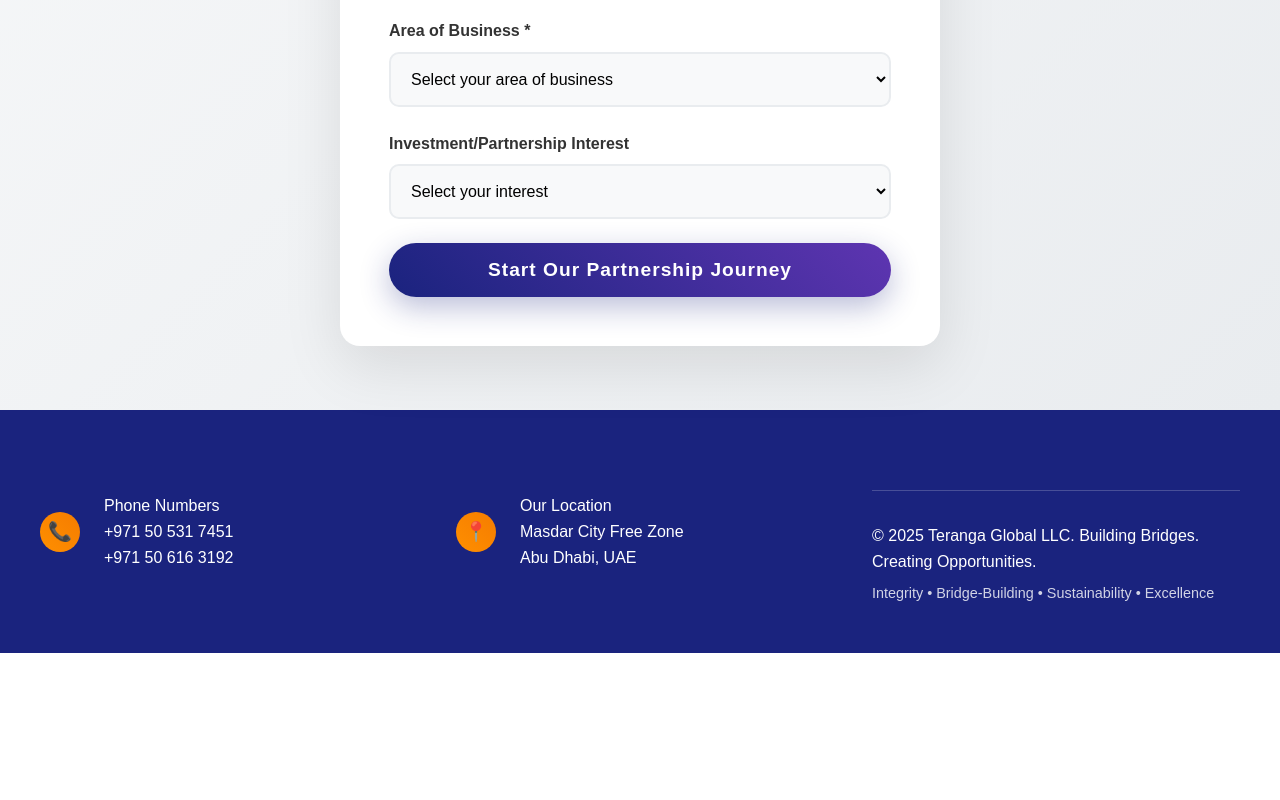
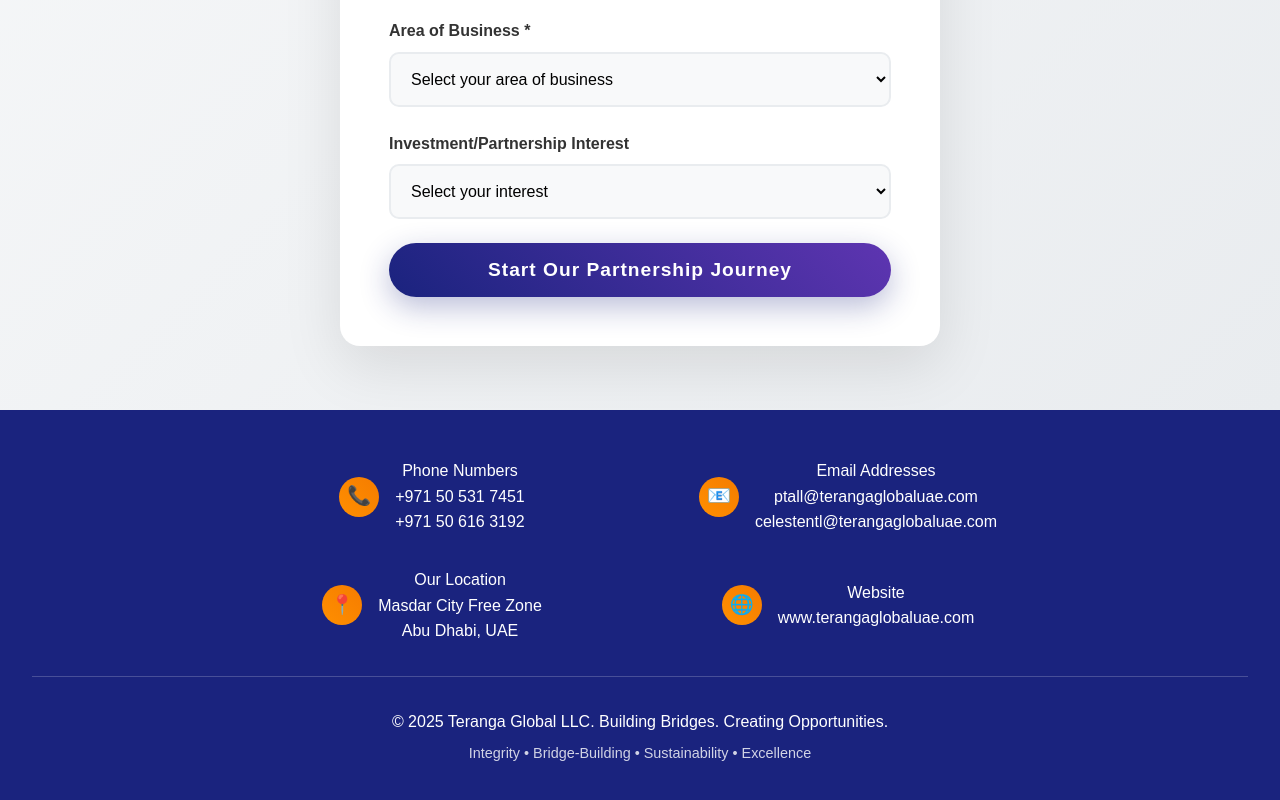
Before and after one commit to Tia-bit/teranga-landing-page, a plain HTML site: page index.html in a window 1280 px wide. Shown: the part 1398-2198 px from the top of the page. Before the commit the page ends 2051 px from the top, so only its background shows below. Drawn offline with Linux system fonts and the light colour scheme.

Commit message:
Update index.html

```diff
--- a/index.html
+++ b/index.html
@@ -251,22 +251,22 @@
             background: #1a237e;
             color: white;
             padding: 3rem 2rem;
-            text-align: left;
+            text-align: center;
         }
 
         .contact-info {
             display: grid;
-            grid-template-columns: repeat(auto-fit, minmax(300px, 1fr));
-            gap: 3rem;
-            max-width: 1200px;
+            grid-template-columns: repeat(auto-fit, minmax(250px, 1fr));
+            gap: 2rem;
+            max-width: 800px;
             margin: 0 auto;
         }
 
         .contact-item {
             display: flex;
             align-items: center;
-            justify-content: flex-start;
-            gap: 1.5rem;
+            justify-content: center;
+            gap: 1rem;
         }
 
         .contact-icon {
@@ -409,8 +409,6 @@
                     <span class="stat-label">GCC-Africa Trade</span>
                 </div>
             </div>
-
-            <a href="#connect" class="cta-button">Connect With Us</a>
         </div>
     </section>
 
@@ -491,15 +489,6 @@
                 </div>
             </div>
 
-              <div class="contact-item">
-                <div class="contact-icon">📍</div>
-                <div class="contact-details">
-                    <div>Our Location</div>
-                    <div>Masdar City Free Zone</div>
-                    <div>Abu Dhabi, UAE</div>
-                </div>
-            </div>
-      <!--
             <div class="contact-item">
                 <div class="contact-icon">📧</div>
                 <div class="contact-details">
@@ -509,7 +498,14 @@
                 </div>
             </div>
 
-
+            <div class="contact-item">
+                <div class="contact-icon">📍</div>
+                <div class="contact-details">
+                    <div>Our Location</div>
+                    <div>Masdar City Free Zone</div>
+                    <div>Abu Dhabi, UAE</div>
+                </div>
+            </div>
 
             <div class="contact-item">
                 <div class="contact-icon">🌐</div>
@@ -519,7 +515,7 @@
                 </div>
             </div>
         </div>
-          -->
+
         <div style="margin-top: 2rem; padding-top: 2rem; border-top: 1px solid rgba(255,255,255,0.2);">
             <p>&copy; 2025 Teranga Global LLC. Building Bridges. Creating Opportunities.</p>
             <p style="margin-top: 0.5rem; opacity: 0.8; font-size: 0.9rem;">Integrity • Bridge-Building • Sustainability • Excellence</p>
```
